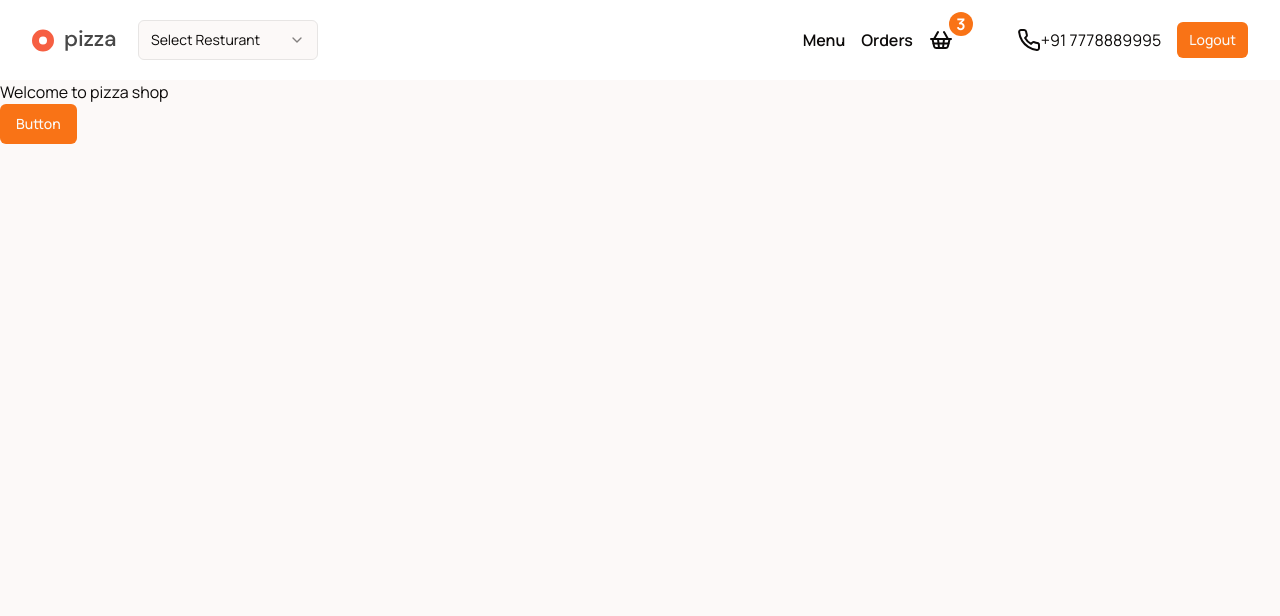
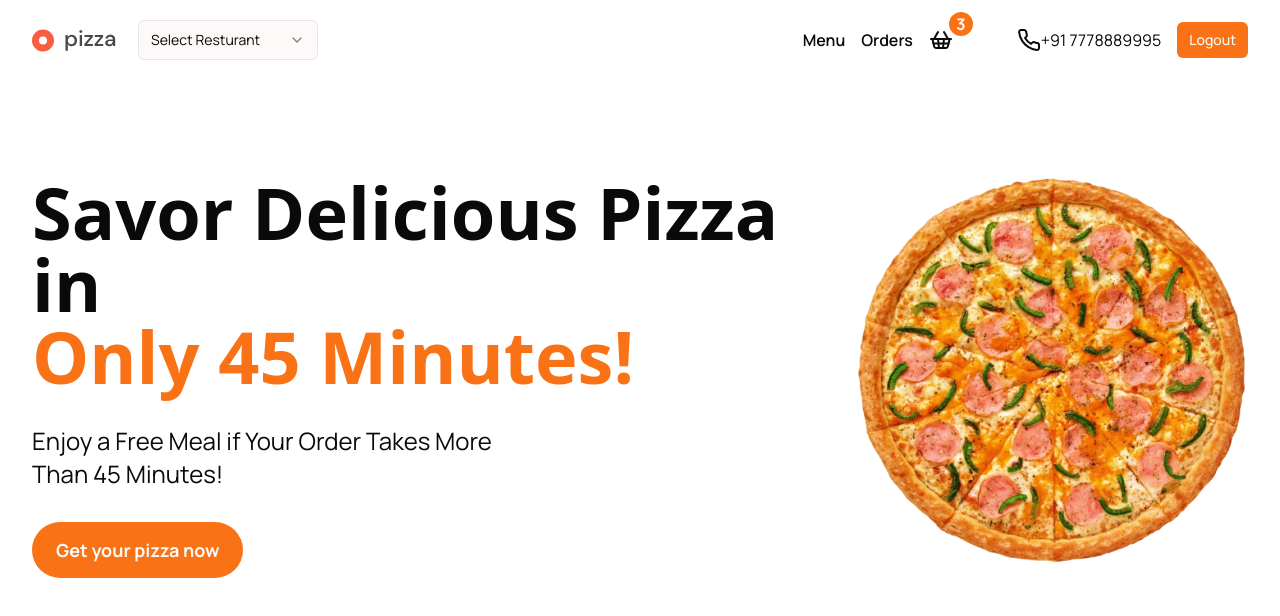
Before and after one commit to IshaShrivastava8/PizzaApp, a Next.js app: page / in a window 1280 px wide. Shown: the top 616 px of the page. Built offline with nearby package versions, Linux system fonts and the light colour scheme.

Commit message:
add hero section

```diff
--- a/src/app/(Home)/page.tsx
+++ b/src/app/(Home)/page.tsx
@@ -1,10 +1,29 @@
+import Image from "next/image";
 import { Button } from "@/components/ui/custom/ui/button";
+
 
 export default function Home() {
   return (
     < >
-      <h1>Welcome to pizza shop</h1>
-      <Button >Button</Button>
+      <section className="bg-white">
+        <div  className="container flex -items-center justify-between py-24">
+      <div>
+        <h1 className="text-7xl font-black font-sans leading-2">
+          Savor Delicious Pizza in <br/>
+          <span className="text-primary">Only 45 Minutes!</span>
+        </h1>
+        <p className="text-2xl mt-8 max-w-lg leading-snug">
+          Enjoy a Free Meal if Your Order Takes More Than 45 Minutes!
+        </p>
+        <Button className="mt-8 text-lg rounded-full py-7 px-6 font-bold">
+          Get your pizza now
+        </Button>
+      </div>
+      <div>
+        <Image alt="pizza-main" src={"/pizza-main.png"} width={400} height={400} />
+      </div>
+      </div>
+      </section>
 
     </>
   );
```
Also changed, not shown: public/pizza-main.png (added).
